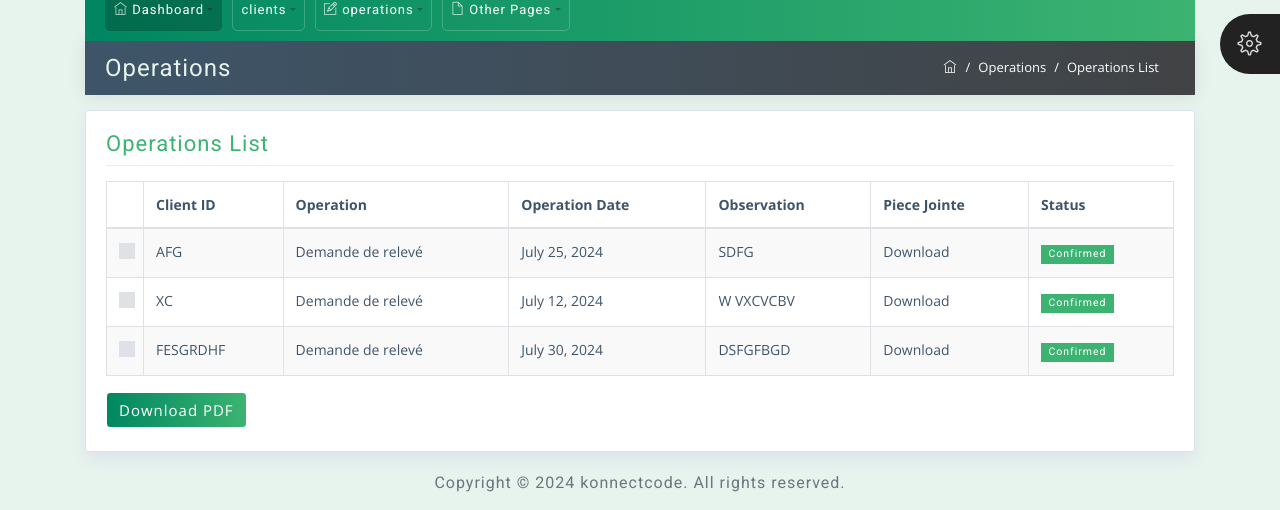
After one commit to wadia20/gestionopperation, a Django app: page /operation/all in a window 1280 px wide. The commit adds this page. Shown: the part 346-856 px from the top of the page. Run offline with Django 5.2, Linux system fonts and the light colour scheme; data comes from the database, SQL or seed files in the repository; some libraries are stand-ins or nearby versions.

Commit message:
operation things

```diff
--- a/employe/templates/base.html
+++ b/employe/templates/base.html
@@ -165,7 +165,7 @@
 								 aria-expanded="false"><span class="ti-pencil-alt"></span> operations</a>
 								<div class="dropdown-menu">
 									<a class="dropdown-item" href="{% url 'employe:add_operation' %}">Add operation</a>
-									<a class="dropdown-item" href="operations.html">All operations</a>
+									<a class="dropdown-item" href="{% url 'employe:all_operation' %}">All operations</a>
 									<a class="dropdown-item" href="about-operation.html">operation Details</a>
 									<a class="dropdown-item" href="edit-operation.html">Edit operation</a>
 								</div>
--- /dev/null
+++ b/employe/templates/client/operation_list.html
@@ -0,0 +1,84 @@
+{% extends 'base.html' %}
+{% block content %}
+<!-- /Menu -->
+<!-- Breadcrumb -->
+<!-- Page Title -->
+<div class="container mt-0">
+    <div class="row breadcrumb-bar">
+        <div class="col-md-6">
+            <h3 class="block-title">Operations</h3>
+        </div>
+        <div class="col-md-6">
+            <ol class="breadcrumb">
+                <li class="breadcrumb-item">
+                    <a href="index.html">
+                        <span class="ti-home"></span>
+                    </a>
+                </li>
+                <li class="breadcrumb-item">Operations</li>
+                <li class="breadcrumb-item active">Operations List</li>
+            </ol>
+        </div>
+    </div>
+</div>
+<!-- /Page Title -->
+
+<!-- /Breadcrumb -->
+<!-- Main Content -->
+<div class="container">
+    <div class="row">
+        <!-- Widget Item -->
+        <div class="col-md-12">
+            <div class="widget-area-2 proclinic-box-shadow">
+                <h3 class="widget-title">Operations List</h3>
+                <div class="table-responsive mb-3">
+                    <table id="tableId" class="table table-bordered table-striped">
+                        <thead>
+                            <tr>
+                                <th></th>
+                                <th>Client ID</th>
+                                <th>Operation</th>
+                                <th>Operation Date</th>
+                                <th>Observation</th>
+                                <th>Piece Jointe</th>
+                                <th>Status</th>
+                            </tr>
+                        </thead>
+                        <tbody>
+                            {% for operation in operations %}
+                            <tr>
+                                <td>
+                                    <div class="custom-control custom-checkbox">
+                                        <input class="custom-control-input" type="checkbox" id="{{ operation.id }}">
+                                        <label class="custom-control-label" for="{{ operation.id }}"></label>
+                                    </div>
+                                </td>
+                                <td>{{ operation.client_id }}</td>
+                                <td>{{ operation.operation }}</td>
+                                <td>{{ operation.operation_date }}</td>
+                                <td>{{ operation.observation }}</td>
+                                <td>
+                                    {% if operation.piece_jointe %}
+                                    <a href="{{ operation.piece_jointe.url }}">Download</a>
+                                    {% else %}
+                                    No file
+                                    {% endif %}
+                                </td>
+                                <td>
+                                    {% if operation.confirmed %}
+                                    <span class="badge badge-success">Confirmed</span>
+                                    {% else %}
+                                    <span class="badge badge-warning">Pending</span>
+                                    {% endif %}
+                                </td>
+                            </tr>
+                            {% endfor %}
+                        </tbody>
+                    </table>
+					<a href="{% url 'employe:operationlistpdf' %}" class="btn btn-primary">Download PDF</a>
+                </div>
+            </div>
+        </div>
+    </div>
+</div>
+{% endblock %}
--- a/employe/urls.py
+++ b/employe/urls.py
@@ -1,6 +1,7 @@
 from django.urls import path, include
 from . import views
 from django.contrib.auth import views as auth_views
+from .views import OperationListView,operation_list_pdf
 
 app_name = "employe"
 
@@ -9,5 +10,7 @@ urlpatterns = [
     path('login/', views.login_employe, name='login'),
     path('base/', views.base, name='base'),
     path('client/add',views.ADD_CLIENT,name='add_client'),
-    path('operation/add',views.ADD_OPERATION,name='add_operation')
+    path('operation/add',views.ADD_OPERATION,name='add_operation'),
+    path('operation/all',OperationListView.as_view(),name='all_operation'),
+     path('operations/pdf/',operation_list_pdf, name='operationlistpdf'),
 ]
--- a/employe/views.py
+++ b/employe/views.py
@@ -4,7 +4,7 @@ from django.contrib import messages
 from django.shortcuts import render, redirect
 from django.contrib.auth import authenticate, login, logout
 from .form import *
-from employe.models import Client
+from employe.models import Client,Operation
 # home page
 def home(request):
     return render(request, "home.html")
@@ -70,12 +70,13 @@ def ADD_CLIENT(request):
 
 #add operation
 from django.shortcuts import render, redirect
-from .form import OperationForm
+
 
 from django.shortcuts import render, redirect
 from django.db import IntegrityError
 from django.contrib import messages
 from .form import OperationForm
+from django.views.generic import ListView
 
 def ADD_OPERATION(request):
     if request.method == 'POST':
@@ -92,3 +93,35 @@ def ADD_OPERATION(request):
         form = OperationForm()  # Ensure form is initialized for GET request
 
     return render(request, 'client/add_operation.html', {'form': form})
+
+
+from django.views.generic import ListView
+#showing list of operations
+class OperationListView(ListView):
+    model = Operation
+    template_name = 'client/operation_list.html'
+    context_object_name = 'operations'
+
+from django.shortcuts import HttpResponse
+from django.template.loader import get_template
+from xhtml2pdf import pisa
+
+
+def operation_list_pdf(request):
+    operations = Operation.objects.all()
+    template_path = 'client/operation_list_pdf.html'
+    context = {'operations': operations}
+    template = get_template(template_path)
+    html = template.render(context)
+    response = HttpResponse(content_type='application/pdf')
+    response['Content-Disposition'] = 'inline; filename="operation_items.pdf"'
+
+    # Generate PDF using xhtml2pdf
+    pisa_status = pisa.CreatePDF(
+        html, dest=response
+    )
+
+    # If PDF generation succeeded, return the response
+    if pisa_status.err:
+        return HttpResponse('We had some errors <pre>' + html + '</pre>')
+    return response
```
Also changed, not shown: employe/templates/client/operation_list_pdf.html (added, +58 -0 lines).
